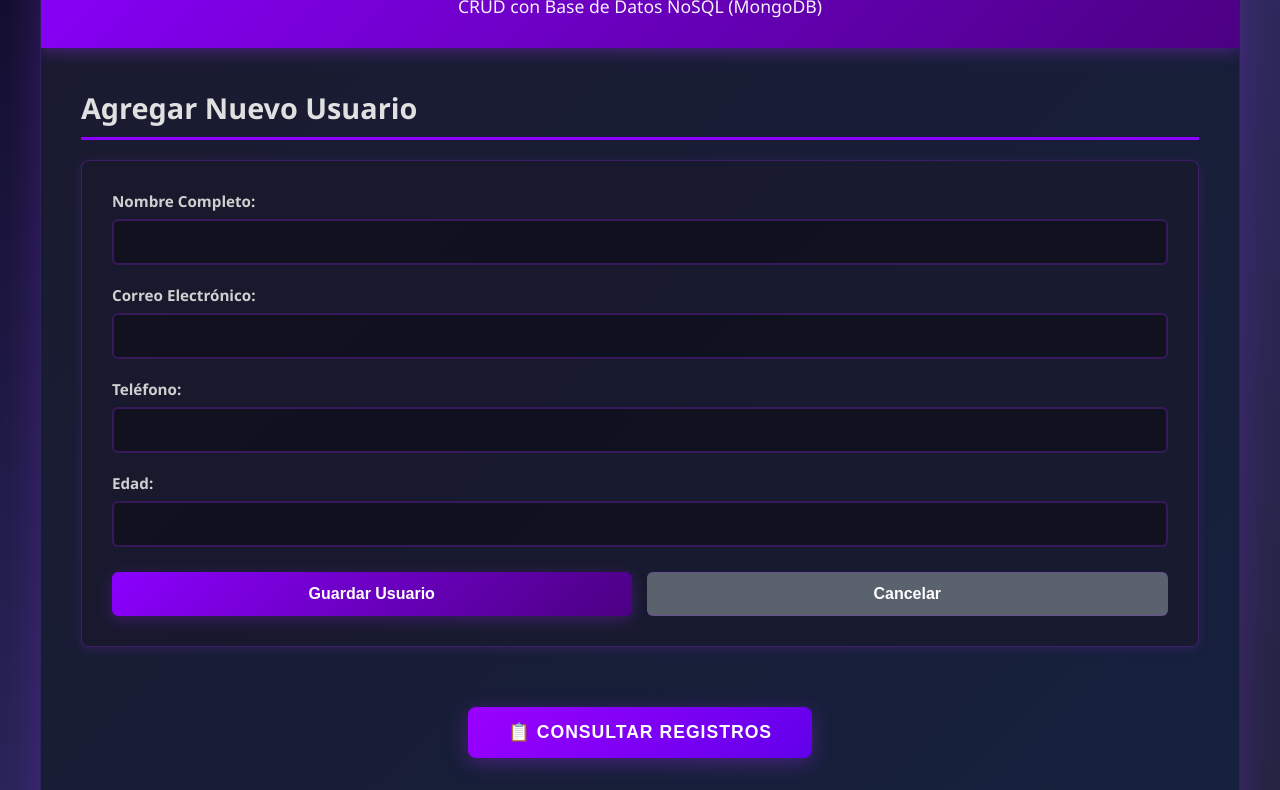
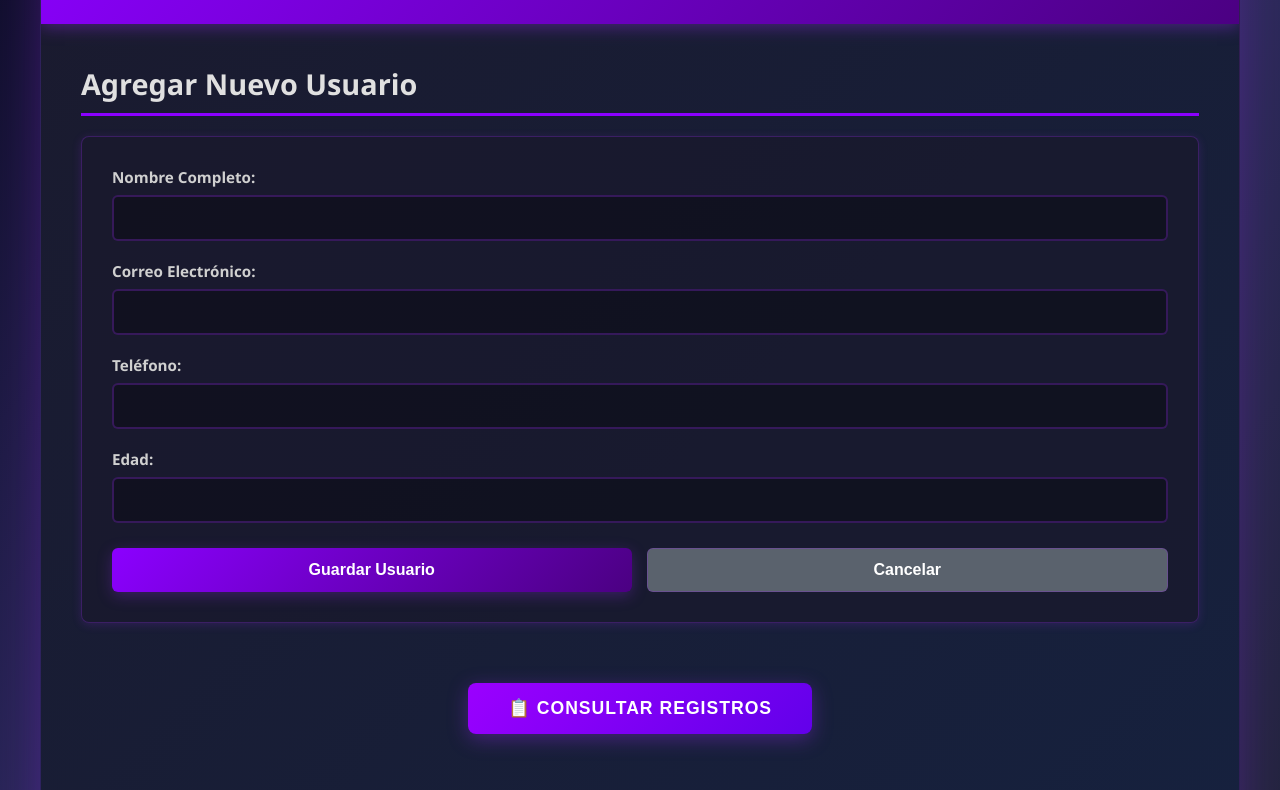
Before and after one commit to Abraham-Almonte/Conexion-DB, a website: page frontend/index.html in a window 1280 px wide. Shown: the part 122-912 px from the top of the page. Drawn offline with Linux system fonts and the light colour scheme.

Commit message:
Update index.html

```diff
--- a/frontend/index.html
+++ b/frontend/index.html
@@ -10,7 +10,6 @@
     <div class="container">
         <header>
             <h1>Sistema de Gestión de Usuarios</h1>
-            <p>CRUD con Base de Datos NoSQL (MongoDB)</p>
         </header>
 
         <main>
```
